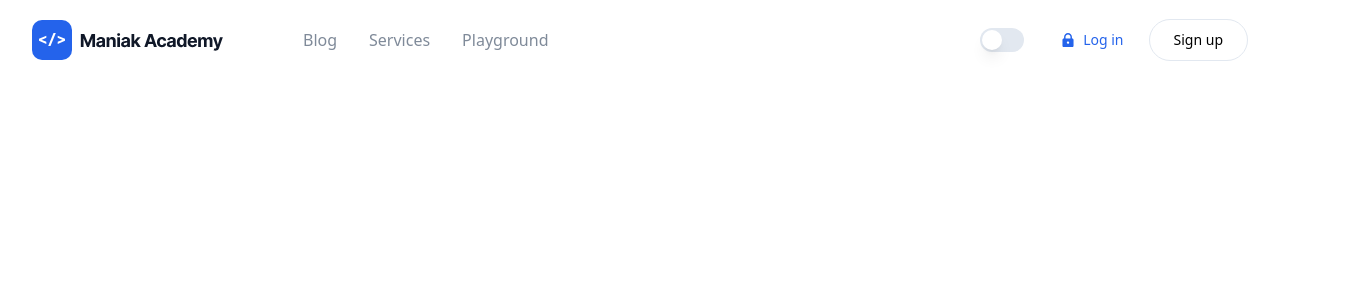
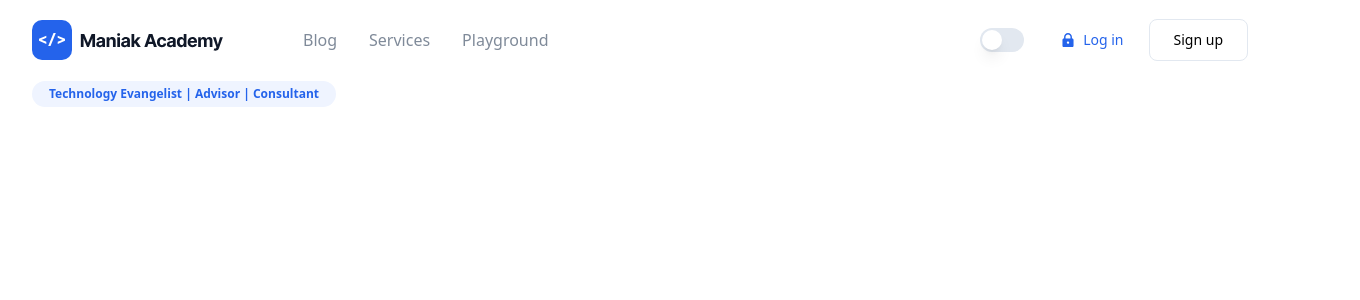
Before and after one commit to sebbycorp/project-maniak-io, a Next.js app: page / in a window 1280 px wide. Shown: the top 300 px of the page, 1360 px wide, since content can reach past the window. Built offline with nearby package versions, Linux system fonts and the light colour scheme.

Commit message:
added badge

```diff
--- a/src/components/Header/index.tsx
+++ b/src/components/Header/index.tsx
@@ -8,7 +8,7 @@
 export function Header() {
   return (
     <header className="flex justify-between h-20">
-      <div className="flex gap-20 items-center">
+      <div className="flex gap-20 items-center text-primary">
         <Link href="/">
           <Logo />
         </Link>
@@ -27,11 +27,11 @@
       <div className="flex items-center gap-5">
         <Switch />
         <div className="flex items-center gap-2">
-          <Button className="flex gap-2 bg-transparent border rounded-full border-transparent  text-[#2463EB] hover:bg-transparent hover:border-gray-300">
+          <Button className="flex gap-2 bg-transparent border border-transparent  text-[#2463EB] hover:border-gray-300">
             <LockIcon />
             Log in
           </Button>
-          <Button className="bg-transparent border rounded-full px-6 py-5 text-black border-[rgba(16, 24, 40, 0.20)] hover:bg-transparent">
+          <Button className="bg-transparent border px-6 py-5 text-black border-[rgba(16, 24, 40, 0.20)]">
             Sign up
           </Button>
         </div>
--- /dev/null
+++ b/src/components/ui/badge.tsx
@@ -0,0 +1,33 @@
+import * as React from 'react';
+import { cva, type VariantProps } from 'class-variance-authority';
+
+import { cn } from '@/lib/utils';
+
+const badgeVariants = cva(
+  'inline-flex items-center rounded-full border px-2.5 py-0.5 text-xs font-semibold transition-colors focus:outline-none focus:ring-2 focus:ring-ring focus:ring-offset-2',
+  {
+    variants: {
+      variant: {
+        default: 'border-transparent bg-[#EFF4FF] text-[#2463EB] px-4 py-1 rounded-2xl',
+        secondary:
+          'border-transparent bg-secondary text-secondary-foreground hover:bg-secondary/80',
+        destructive:
+          'border-transparent bg-destructive text-destructive-foreground hover:bg-destructive/80',
+        outline: 'text-foreground',
+      },
+    },
+    defaultVariants: {
+      variant: 'default',
+    },
+  },
+);
+
+export interface BadgeProps
+  extends React.HTMLAttributes<HTMLDivElement>,
+    VariantProps<typeof badgeVariants> {}
+
+function Badge({ className, variant, ...props }: BadgeProps) {
+  return <div className={cn(badgeVariants({ variant }), className)} {...props} />;
+}
+
+export { Badge, badgeVariants };
--- a/src/components/ui/button.tsx
+++ b/src/components/ui/button.tsx
@@ -9,7 +9,7 @@
   {
     variants: {
       variant: {
-        default: 'bg-primary text-primary-foreground hover:bg-primary/90',
+        default: 'bg-primary text-primary-foreground',
         destructive: 'bg-destructive text-destructive-foreground hover:bg-destructive/90',
         outline: 'border border-input bg-background hover:bg-accent hover:text-accent-foreground',
         secondary: 'bg-secondary text-secondary-foreground hover:bg-secondary/80',
@@ -17,7 +17,7 @@
         link: 'text-primary underline-offset-4 hover:underline',
       },
       size: {
-        default: 'h-10 px-4 py-2',
+        default: 'h-10 px-4 py-2 rounded-lg',
         sm: 'h-9 rounded-md px-3',
         lg: 'h-11 rounded-md px-8',
         icon: 'h-10 w-10',
--- /dev/null
+++ b/src/components/ui/linear-gradient.tsx
@@ -0,0 +1,35 @@
+export function LinearGradient({ className }: React.HTMLAttributes<HTMLDivElement>) {
+  return (
+    <svg
+      className={className}
+      xmlns="http://www.w3.org/2000/svg"
+      width="1440"
+      height="316"
+      viewBox="0 0 1440 316"
+      fill="none"
+    >
+      <g filter="url(#filter0_f_0_15541)">
+        <path
+          d="M112 253C112 197.772 156.772 153 212 153H1228C1283.23 153 1328 197.773 1328 253.002C1328 280.143 1328 305.857 1328 332.998C1328 388.227 1283.23 433 1228 433H212C156.772 433 112 388.228 112 333V253Z"
+          fill="#2463EB"
+          fill-opacity="0.08"
+        />
+      </g>
+      <defs>
+        <filter
+          id="filter0_f_0_15541"
+          x="-41"
+          y="0"
+          width="1522"
+          height="586"
+          filterUnits="userSpaceOnUse"
+          color-interpolation-filters="sRGB"
+        >
+          <feFlood flood-opacity="0" result="BackgroundImageFix" />
+          <feBlend mode="normal" in="SourceGraphic" in2="BackgroundImageFix" result="shape" />
+          <feGaussianBlur stdDeviation="76.5" result="effect1_foregroundBlur_0_15541" />
+        </filter>
+      </defs>
+    </svg>
+  );
+}
--- a/src/sections/hero.tsx
+++ b/src/sections/hero.tsx
@@ -1,3 +1,11 @@
+import { Badge } from '@/components/ui/badge';
+import { LinearGradient } from '@/components/ui/linear-gradient';
+
 export function Hero() {
-  return <div className="w-[340px] h-[800px] fill-[rgba(36, 99, 235, 0.8)] blur-xl"></div>;
+  return (
+    <div className="h-[800px] relative">
+      <Badge>Technology Evangelist | Advisor | Consultant</Badge>
+      <LinearGradient className="absolute bottom-0 left-1/2 -translate-x-1/2" />
+    </div>
+  );
 }
```
